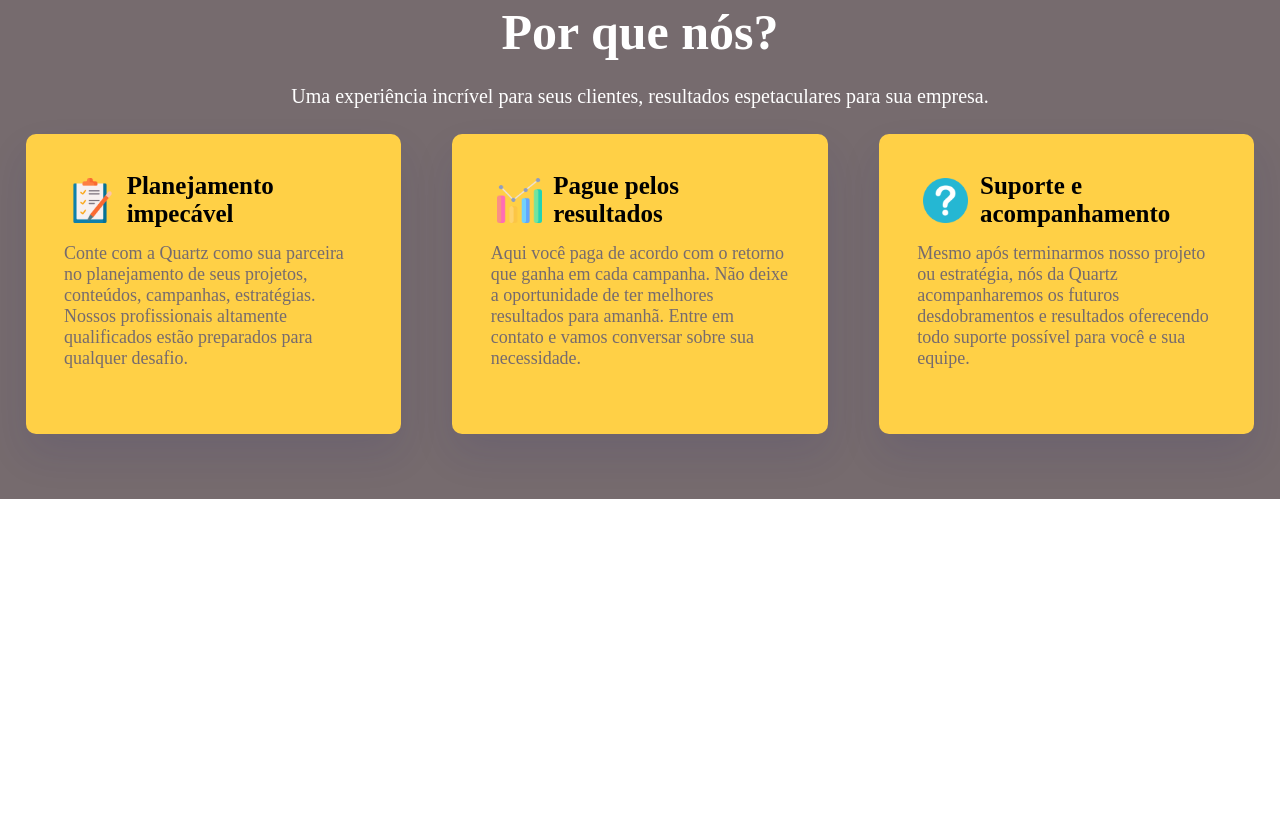
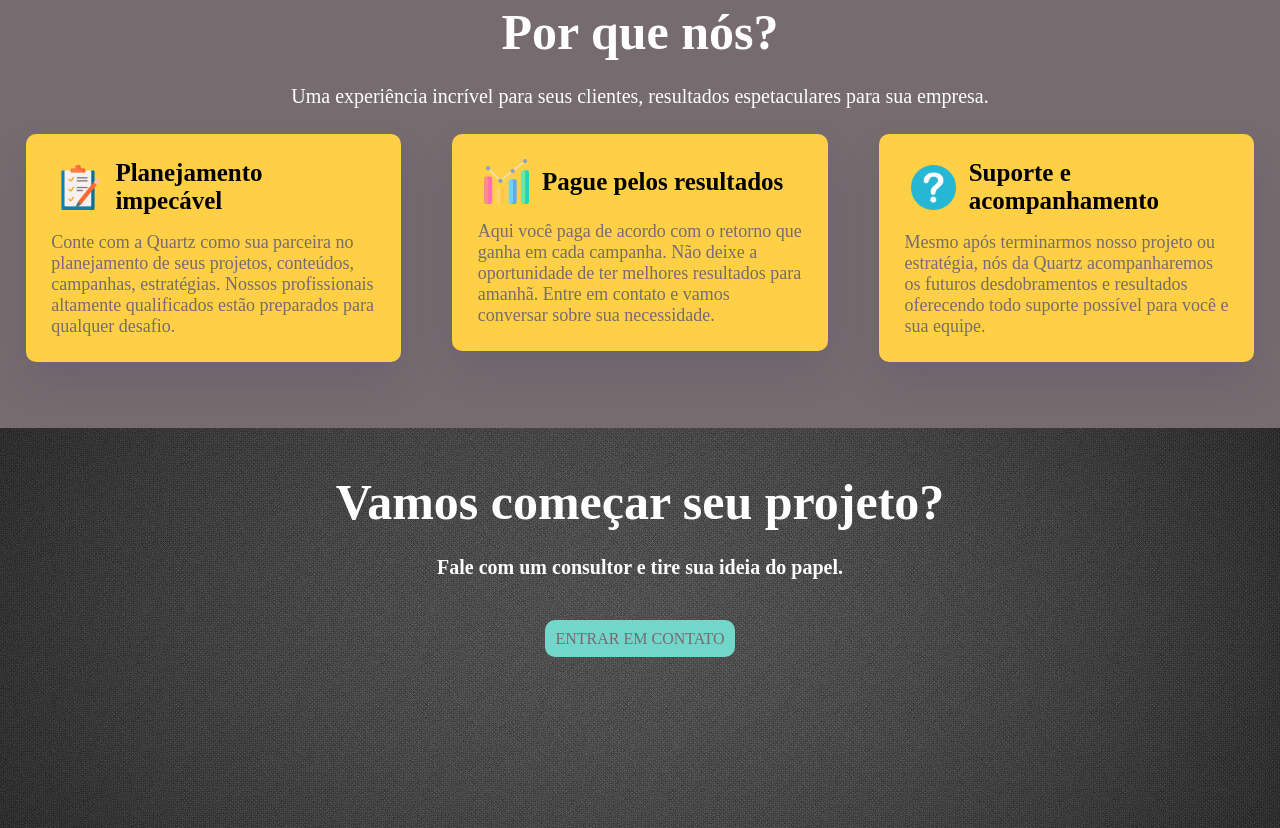
Before and after one commit to lunewaii/dankicode, a plain HTML site: page projeto_final/index.html in a window 1280 px wide. Shown: the part 958-1786 px from the top of the page. Before the commit the page ends 1457 px from the top, so only its background shows below. Drawn offline with nearby package versions, Linux system fonts and the light colour scheme.

Commit message:
arrumado pra mobile ate start

```diff
--- a/projeto_final/index.html
+++ b/projeto_final/index.html
@@ -77,5 +77,11 @@
             </div>
         </div>
     </section>
+
+    <section class="start">
+        <h2>Vamos começar seu projeto?</h2>
+        <h4>Fale com um consultor e tire sua ideia do papel.</h4>
+        <a class="contact-btn" href="/contato">ENTRAR EM CONTATO</a>
+    </section>
 </body>
 </html>
--- a/projeto_final/style.css
+++ b/projeto_final/style.css
@@ -136,10 +136,10 @@ section.porques > .inner > p{
     border-radius: 10px;
     background-color: #FFD046;
     box-shadow: 0px 20px 40px #2426721C;
-    height: 300px;
+    height: 30%;
     width: 33%;
     margin: 2%;
-    padding: 3%;
+    padding: 2%;
 }
 
 .imgetxt{
@@ -160,14 +160,44 @@ section.porques > .inner > p{
     font-size: 18px;
 }
 
-@media screen and (max-width: 768px) {
+section.start{
+    background-image: url('images/bg-grey.jpg');
+    background-position: center;
+    padding: 20px 10px;
+    min-height: 400px;
+    text-align: center;
+}
+
+section.start h2{
+    margin: 2%;
+    font-size: 50px;
+}
+
+section.start h4{
+    margin: 2%;
+    font-size: 20px;
+    margin-bottom: 4%;
+}
+
+section.start a{
+    background-color: #72D6CA;
+    padding: 10px 10px;
+    border-radius: 10px;
+    color: #766B6E;
+    text-decoration: none;
+}
+
+@media screen and (max-width: 800px) {
     .diferenciais{
         flex-wrap: wrap;
+        display: flex;
+        justify-content: center;
     }
 
     .box-diferenciais{
-        width: 100%;
+        width: 80%;
         margin-right: 0;
+        height: 20%;
     }
 
     section.brands{
@@ -176,10 +206,14 @@ section.porques > .inner > p{
     }
 
     section.brands img{
-        width: 20%;
+        width: 30%;
     }
 
     .mockup img{
         max-width: 80%;
     }
+
+    .items-menu a.contact-btn{
+        margin-top: 5%;
+    }
 }
```
